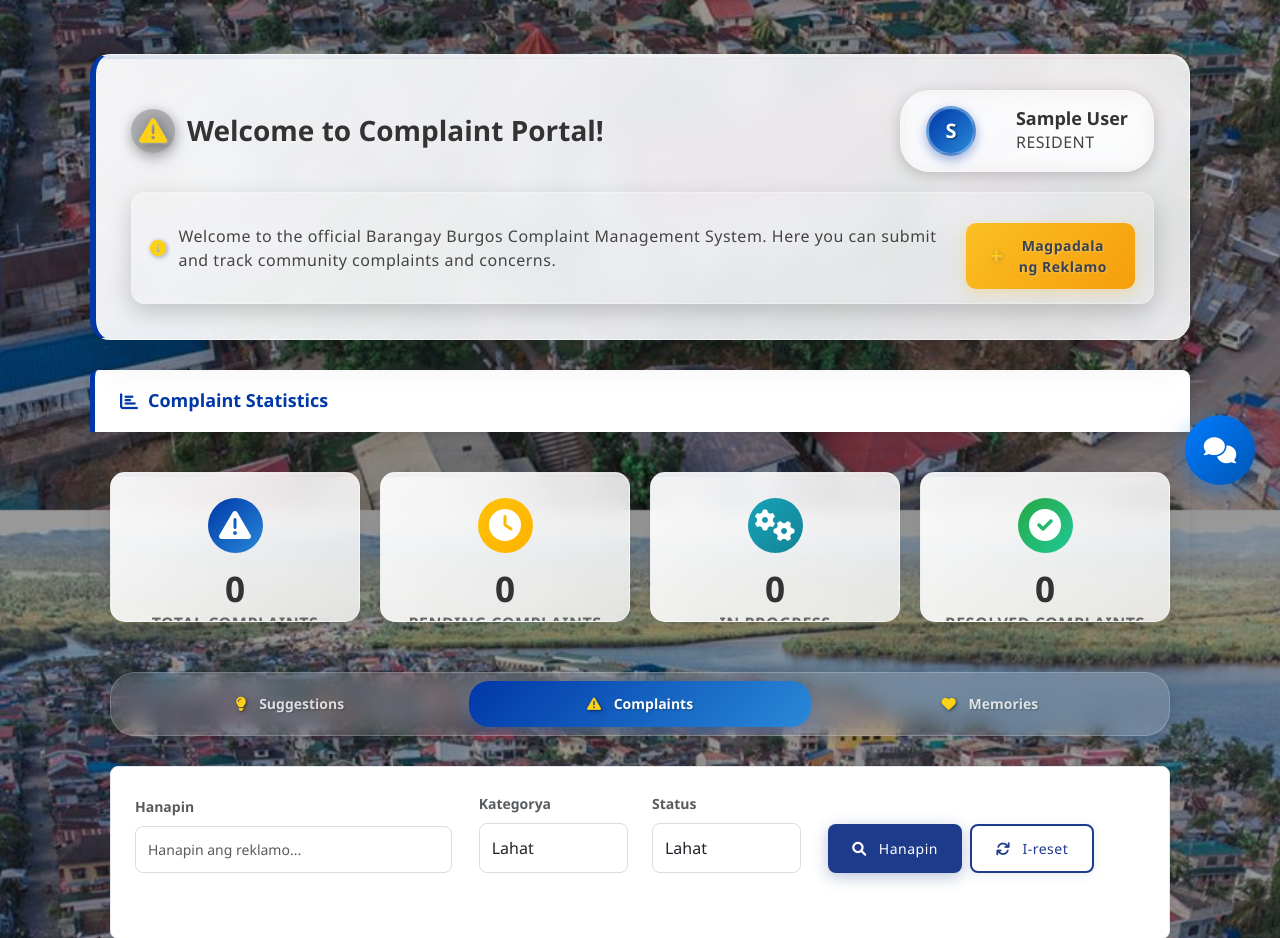
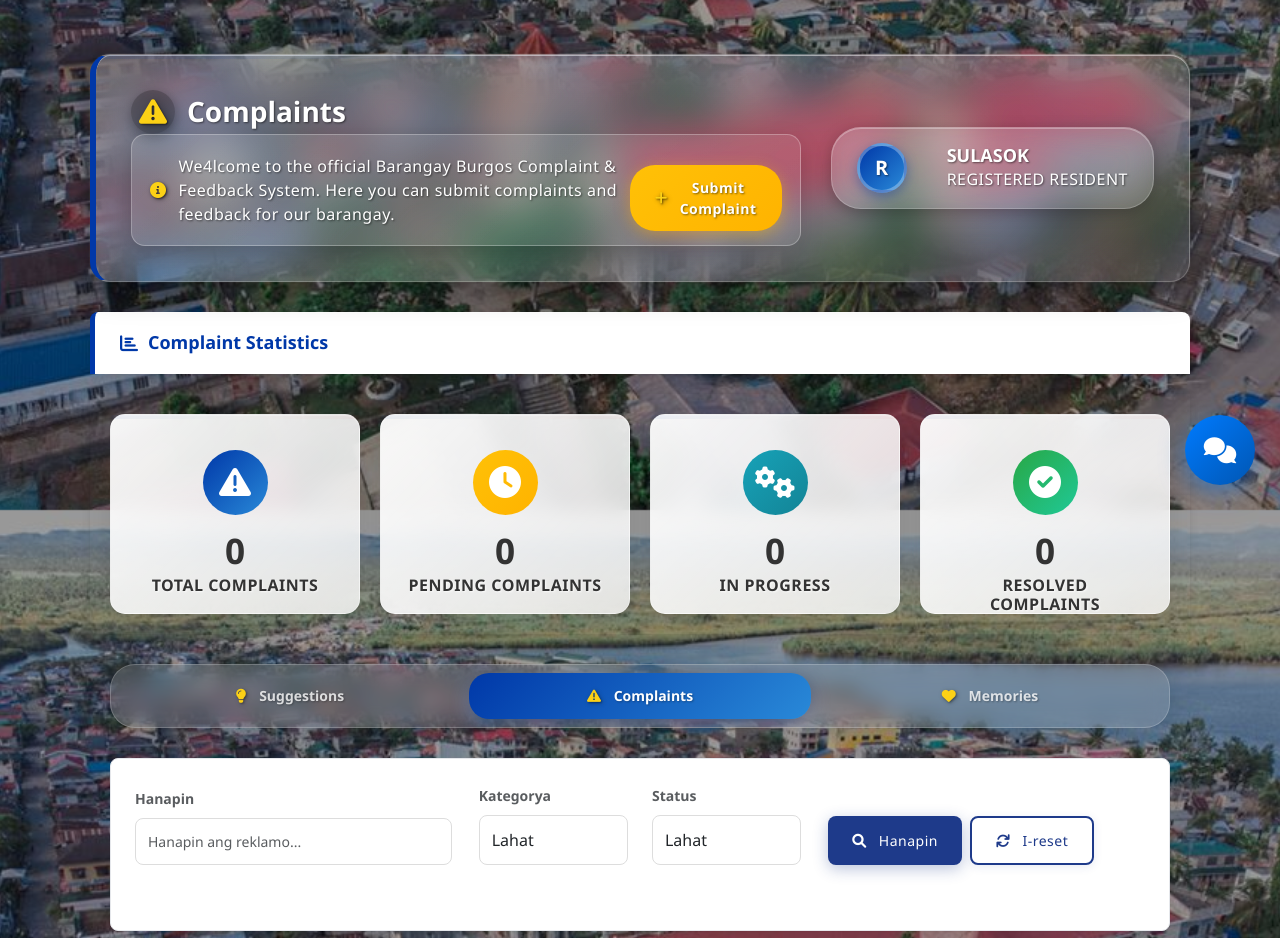
Before and after one commit to qwertyuiop547/mywebapp, a Django app: page /en/complaints/ in a window 1280 px wide. Shown: the part 290-1228 px from the top of the page. Run offline with Django 5.2, Linux system fonts and the light colour scheme; the visitor is signed in with stand-in values (Sample User, id 1); data that the repository does not hold is empty; some libraries are stand-ins or nearby versions.

```diff
--- a/templates/complaints/complaint_list.html
+++ b/templates/complaints/complaint_list.html
@@ -41,18 +41,19 @@
     /* Enhanced Glass Morphism Dashboard Welcome - Matching Stat Cards */
     .dashboard-welcome {
         background: linear-gradient(135deg,
-            rgba(255, 255, 255, 0.95),
-            rgba(255, 255, 255, 0.85)
+            rgba(255, 255, 255, 0.25),
+            rgba(255, 255, 255, 0.1)
         ) !important;
-        backdrop-filter: blur(15px) !important;
-        -webkit-backdrop-filter: blur(15px) !important;
+        backdrop-filter: blur(20px) saturate(180%) !important;
+        -webkit-backdrop-filter: blur(20px) saturate(180%) !important;
         border-radius: 20px !important;
         padding: 35px !important;
         margin: 30px 0 !important;
         box-shadow:
-            0 12px 40px rgba(0,0,0,0.15),
-            inset 0 2px 0 rgba(255,255,255,0.4) !important;
-        border: 1px solid rgba(255, 255, 255, 0.4) !important;
+            0 8px 32px rgba(0,0,0,0.37),
+            inset 0 1px 0 rgba(255,255,255,0.5),
+            0 0 0 1px rgba(255,255,255,0.05) !important;
+        border: 1px solid rgba(255, 255, 255, 0.18) !important;
         border-left: 6px solid var(--ph-blue) !important;
         position: relative !important;
         overflow: hidden !important;
@@ -79,12 +80,15 @@
     .dashboard-welcome:hover {
         transform: translateY(-3px);
         box-shadow:
-            0 18px 50px rgba(0,0,0,0.2),
-            inset 0 3px 0 rgba(255,255,255,0.5) !important;
+            0 12px 40px rgba(0,0,0,0.45),
+            inset 0 2px 0 rgba(255,255,255,0.6),
+            0 0 0 1px rgba(255,255,255,0.1) !important;
         background: linear-gradient(135deg,
-            rgba(255, 255, 255, 0.98),
-            rgba(255, 255, 255, 0.9)
+            rgba(255, 255, 255, 0.35),
+            rgba(255, 255, 255, 0.15)
         ) !important;
+        backdrop-filter: blur(25px) saturate(200%) !important;
+        -webkit-backdrop-filter: blur(25px) saturate(200%) !important;
     }
 
     .welcome-header {
@@ -97,8 +101,8 @@
     .welcome-title,
     .dashboard-welcome h1,
     .dashboard-welcome h2 {
-        color: #333 !important;
-        text-shadow: 1px 1px 2px rgba(255,255,255,0.3) !important;
+        color: #ffffff !important;
+        text-shadow: 1px 1px 2px rgba(0,0,0,0.5) !important;
         opacity: 1 !important;
         visibility: visible !important;
         font-size: 28px !important;
@@ -120,8 +124,8 @@
 
     .welcome-message,
     .dashboard-welcome p {
-        color: #444 !important;
-        text-shadow: 1px 1px 2px rgba(255,255,255,0.3) !important;
+        color: #ffffff !important;
+        text-shadow: 1px 1px 2px rgba(0,0,0,0.5) !important;
         opacity: 1 !important;
         visibility: visible !important;
         margin: 0 !important;
@@ -180,14 +184,17 @@
         display: flex;
         align-items: center;
         gap: 15px;
-        background: rgba(255, 255, 255, 0.2) !important;
-        backdrop-filter: blur(10px) !important;
+        background: rgba(255, 255, 255, 0.15) !important;
+        backdrop-filter: blur(15px) saturate(180%) !important;
+        -webkit-backdrop-filter: blur(15px) saturate(180%) !important;
         padding: 15px 25px !important;
         border-radius: 30px !important;
-        border: 1px solid rgba(255, 255, 255, 0.3) !important;
+        border: 1px solid rgba(255, 255, 255, 0.2) !important;
         position: relative !important;
         z-index: 2 !important;
-        box-shadow: 0 4px 15px rgba(0,0,0,0.2) !important;
+        box-shadow:
+            0 4px 15px rgba(0,0,0,0.25),
+            inset 0 1px 0 rgba(255,255,255,0.3) !important;
     }
 
     .user-avatar {
@@ -212,16 +219,16 @@
 
     .user-details h6 {
         margin: 0 !important;
-        color: #333 !important;
+        color: #ffffff !important;
         font-weight: 700 !important;
         font-size: 18px !important;
-        text-shadow: 1px 1px 2px rgba(255,255,255,0.3) !important;
+        text-shadow: 1px 1px 2px rgba(0,0,0,0.5) !important;
     }
 
     .user-role {
         margin: 0 !important;
-        color: #555 !important;
-        text-shadow: 1px 1px 2px rgba(255,255,255,0.3) !important;
+        color: rgba(255,255,255,0.8) !important;
+        text-shadow: 1px 1px 2px rgba(0,0,0,0.5) !important;
         font-size: 14px !important;
         font-weight: 600 !important;
         text-transform: uppercase !important;
@@ -274,15 +281,15 @@
         ) !important;
         backdrop-filter: blur(10px) !important;
         -webkit-backdrop-filter: blur(10px) !important;
-        padding: 25px 20px !important;
+        padding: 35px 25px !important;
         border: 1px solid rgba(255, 255, 255, 0.3) !important;
         border-radius: 15px !important;
         text-align: center !important;
         position: relative !important;
         transition: all 0.3s ease !important;
-        min-height: 150px !important;
-        max-height: 150px !important;
-        height: 150px !important;
+        min-height: 200px !important;
+        max-height: 200px !important;
+        height: 200px !important;
         width: 100% !important;
         display: flex !important;
         flex-direction: column !important;
@@ -292,9 +299,10 @@
         box-shadow:
             0 8px 25px rgba(0,0,0,0.1),
             inset 0 1px 0 rgba(255,255,255,0.3) !important;
-        overflow: hidden !important;
+        overflow: visible !important;
         box-sizing: border-box !important;
         flex: 1 !important;
+        z-index: 1 !important;
     }
 
     .stat-card::before {
@@ -331,8 +339,8 @@
         justify-content: center !important;
         position: relative !important;
         z-index: 2 !important;
-        width: 55px !important;
-        height: 55px !important;
+        width: 65px !important;
+        height: 65px !important;
         flex-shrink: 0 !important;
     }
 
@@ -345,12 +353,15 @@
         color: #333 !important;
         line-height: 1 !important;
         flex-shrink: 0 !important;
+        display: block !important;
+        visibility: visible !important;
+        opacity: 1 !important;
     }
 
     .stats-grid .stat-card .stat-label {
         font-size: 1rem !important;
-        font-weight: 600 !important;
-        color: #666 !important;
+        font-weight: 700 !important;
+        color: #333 !important;
         margin: 0 !important;
         position: relative !important;
         z-index: 2 !important;
@@ -359,6 +370,10 @@
         line-height: 1.2 !important;
         text-align: center !important;
         flex-shrink: 0 !important;
+        display: block !important;
+        visibility: visible !important;
+        opacity: 1 !important;
+        text-shadow: 1px 1px 2px rgba(255,255,255,0.8) !important;
     }
 
     /* Individual Card Colors - Based on Icon Classes */
@@ -694,33 +709,33 @@
 {% block content %}
 <div class="container py-4">
     <!-- Dashboard Welcome Section -->
-    <div class="dashboard-welcome fade-in">
-        <div class="welcome-header">
-            <h2 class="welcome-title">
+    <div class="dashboard-welcome fade-in" data-component-name="&lt;div /&gt;" style="display: flex; align-items: center; justify-content: space-between; padding: 25px 35px;">
+        <div class="welcome-content" style="flex: 1;">
+            <h2 class="welcome-title" style="margin: 0 0 10px 0; display: flex; align-items: center; gap: 12px;">
                 <i class="fas fa-exclamation-triangle"></i>
-                Welcome to Complaint Portal!
+                Complaints
             </h2>
-            <div class="user-info">
-                <div class="user-avatar">
-                    {{ user.first_name.0|default:user.username.0|upper }}
+            <div class="welcome-message" style="margin: 0; padding: 0; background: none; border: none; box-shadow: none;">
+                <i class="fas fa-info-circle text-primary"></i>
+                We4lcome to the official Barangay Burgos Complaint &amp; Feedback System. Here you can submit complaints and feedback for our barangay.
+                {% if user.is_authenticated and user.is_resident %}
+                <div class="mt-3">
+                    <a href="{% url 'complaints:create_complaint' %}" class="btn btn-warning" style="background: linear-gradient(135deg, #ffc107, #ffb300); border: none; border-radius: 25px; padding: 12px 25px; color: white; font-weight: 600; text-decoration: none; box-shadow: 0 4px 15px rgba(255, 193, 7, 0.4); transition: all 0.3s ease;">
+                        <i class="fas fa-plus me-2"></i>
+                        {% trans "Submit Complaint" %}
+                    </a>
                 </div>
-                <div class="user-details">
-                    <h6>{{ user.get_full_name|default:user.username }}</h6>
-                    <p class="user-role">{{ user.get_role_display }}</p>
-                </div>
+                {% endif %}
             </div>
         </div>
-        <div class="welcome-message">
-            <i class="fas fa-info-circle text-primary"></i>
-            Welcome to the official Barangay Burgos Complaint Management System. Here you can submit and track community complaints and concerns.
-            {% if user.is_authenticated and user.is_resident %}
-            <div class="mt-3">
-                <a href="{% url 'complaints:create_complaint' %}" class="btn btn-warning">
-                    <i class="fas fa-plus me-2"></i>
-                    Magpadala ng Reklamo
-                </a>
+        <div class="user-info" style="margin-left: 30px;">
+            <div class="user-avatar">
+                R
             </div>
-            {% endif %}
+            <div class="user-details">
+                <h6>SULASOK</h6>
+                <p class="user-role">Registered Resident</p>
+            </div>
         </div>
     </div>
 
```
Also changed, not shown: templates/complaints/create_complaint.html (+113 -35 lines), templates/dashboard/resident_dashboard.html (+36 -24 lines).
